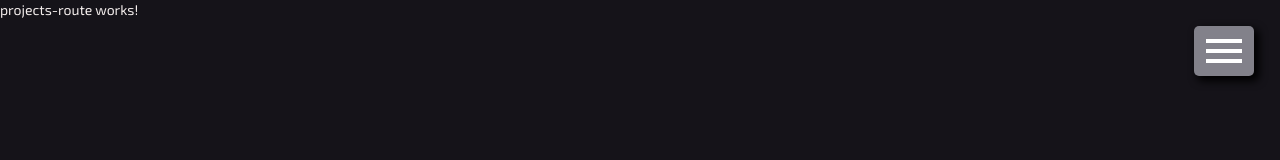
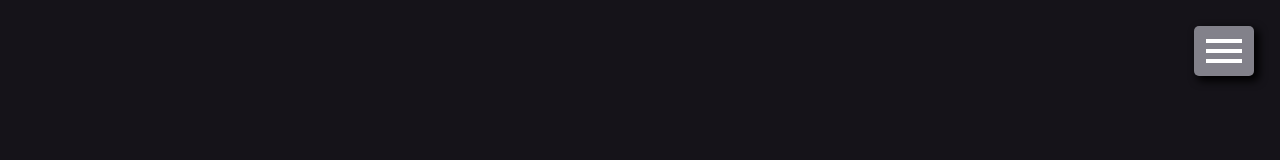
Before and after one commit to wayaway-jtm/portfolio-site, an Angular app: page /projects in a window 1280 px wide. Shown: the top 160 px of the page. Built offline with nearby package versions, Linux system fonts and the light colour scheme.

Commit message:
Init projects routes component

```diff
--- a/src/app/app.module.ts
+++ b/src/app/app.module.ts
@@ -11,6 +11,7 @@ import { AboutRouteComponent } from './about-route/about-route.component';
 import { ContactRouteComponent } from './contact-route/contact-route.component';
 import { ProjectsRouteComponent } from './projects-route/projects-route.component';
 import { NotFoundRouteComponent } from './not-found-route/not-found-route.component';
+import { ProjectComponent } from './project/project.component';
 
 @NgModule({
   declarations: [
@@ -19,7 +20,8 @@ import { NotFoundRouteComponent } from './not-found-route/not-found-route.compon
     AboutRouteComponent,
     ContactRouteComponent,
     ProjectsRouteComponent,
-    NotFoundRouteComponent
+    NotFoundRouteComponent,
+    ProjectComponent
   ],
   imports: [
     BrowserModule,
--- a/src/app/projects-route/projects-route.component.html
+++ b/src/app/projects-route/projects-route.component.html
@@ -1 +1,3 @@
-<p>projects-route works!</p>
+<div class="route-content-wrapper">
+
+</div>
```
